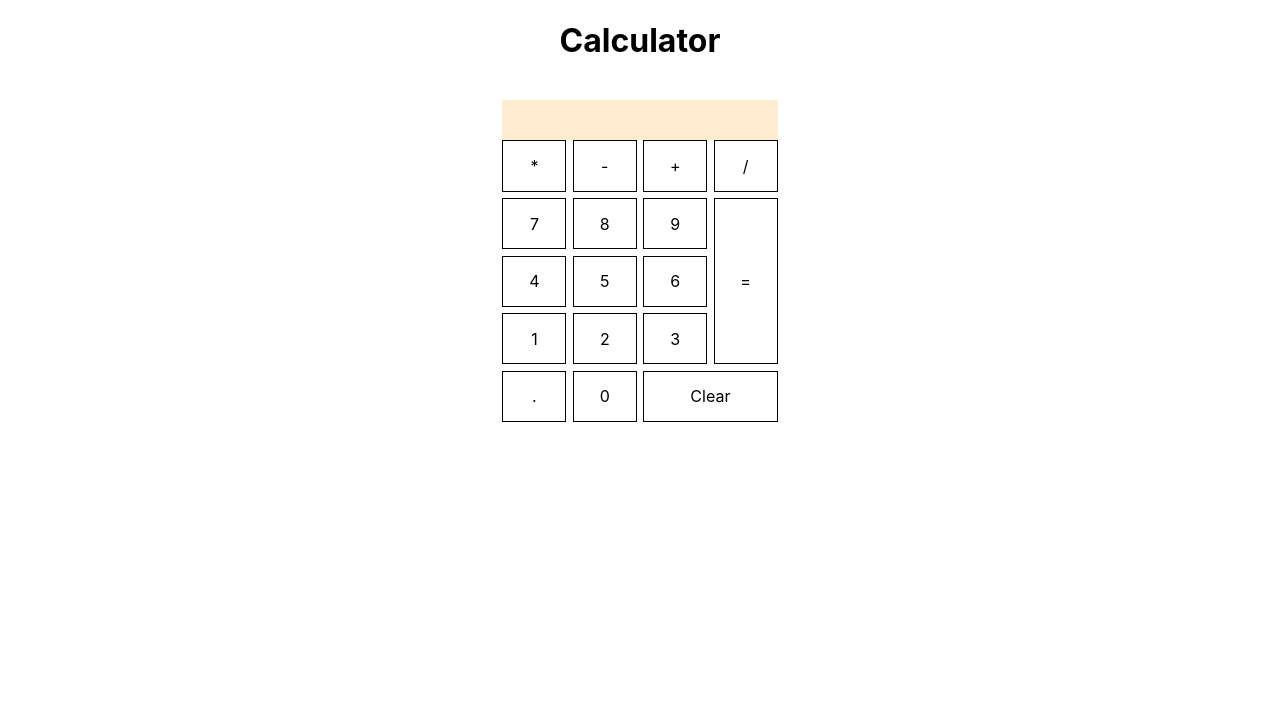
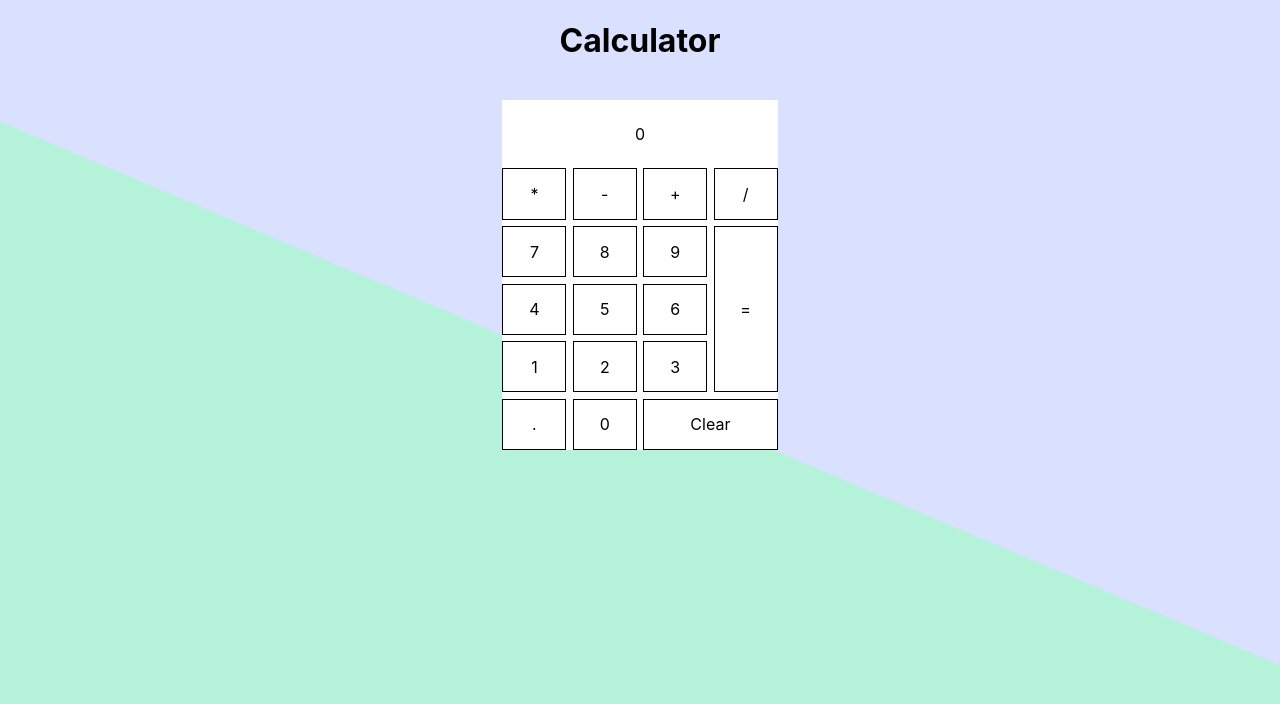
Before and after one commit to noavrd/Calculator, a React (Create React App) app in the folder client/: page / in a window 1280 px wide. Shown: the top 704 px of the page. Built offline with nearby package versions, Linux system fonts and the light colour scheme.

Commit message:
add a little css

```diff
--- a/client/src/App.css
+++ b/client/src/App.css
@@ -1,3 +1,11 @@
+body {
+  background-image: url('./background.png');
+  /* height: 100%; */
+  background-position: center;
+  background-repeat: no-repeat;
+  background-size: cover;
+  background-attachment: fixed;
+}
 .App {
   text-align: center;
   justify-content: center;
@@ -8,14 +16,20 @@ h1 {
   margin-bottom: 5vh;
 }
 
+.main {
+  background-color: white;
+}
+
 .show-clicked {
-  height: 5vh;
-  background-color: blanchedalmond;
+  /* height: 6vh; */
+  padding-top: 3vh;
+  padding-bottom: 3vh;
+
+  /* background-color: blanchedalmond; */
 }
 
 .numbers-container {
   display: grid;
-
   grid-template-columns: 8vh 8vh 8vh 8vh;
   grid-gap: 0.5vw;
   grid-template-rows: 4vw 4vw 4vw 4vw 4vw;
--- a/client/src/components/Main.js
+++ b/client/src/components/Main.js
@@ -84,22 +84,22 @@ export default function Main() {
 
     switch (currentSymbol) {
       case '+':
-        setCurrentNum(secondNum + currentNum);
+        setCurrentNum(parseFloat(secondNum + currentNum));
         console.log(currentNum);
         break;
       case '-':
-        setCurrentNum(secondNum - currentNum);
+        setCurrentNum(parseFloat(secondNum - currentNum));
 
         break;
       case '*':
-        setCurrentNum(secondNum * currentNum);
+        setCurrentNum(parseFloat(secondNum * currentNum));
 
         break;
       case '/':
-        setCurrentNum(secondNum / currentNum);
-
+        setCurrentNum(parseFloat(secondNum / currentNum));
         break;
       case '=':
+        setCurrentSymbol('');
         break;
     }
   }
@@ -118,8 +118,10 @@ export default function Main() {
 
   console.log(currentNum);
   return (
-    <>
-      <div className="show-clicked">{currentNum === 0 ? '' : currentNum}</div>
+    <div className="main">
+      <div className="show-clicked">
+        {currentSymbol === '' ? currentNum : currentNum === 0 ? '' : currentNum}
+      </div>
       {/* <div className="symbols-container">
         {symbols.map((element, i) => (
           <div className="symbol">
@@ -140,6 +142,6 @@ export default function Main() {
       </div>
 
       {/* <div onClick={() => onClear()}>Clear</div> */}
-    </>
+    </div>
   );
 }
```
Also changed, not shown: client/src/background.png (added).
